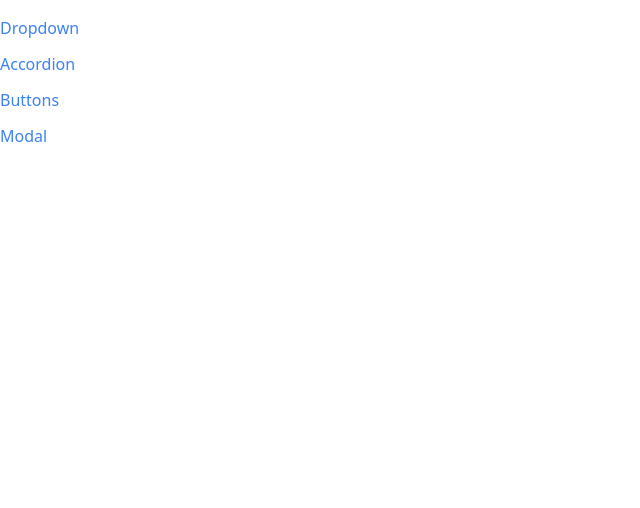
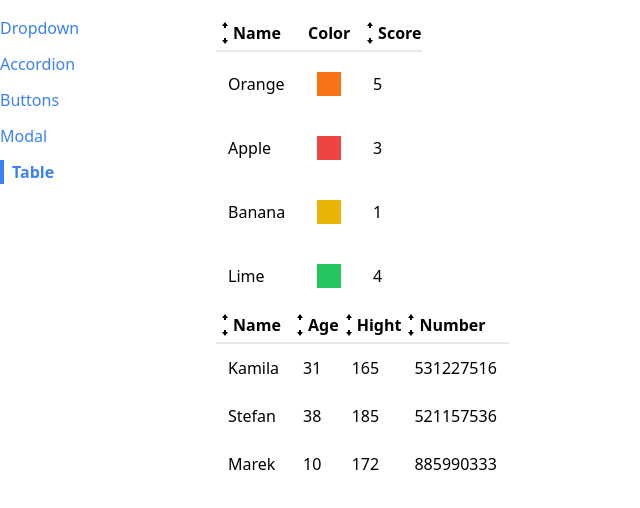
Before and after one commit to PatrykRoskosz/component-page, a React (Create React App) app: page /table in a window 1280 px wide. Shown: the top 508 px of the page, without its empty margins (0-640 px from the left). Built offline with nearby package versions, Linux system fonts and the light colour scheme.

Commit message:
create Table component

```diff
--- a/src/App.js
+++ b/src/App.js
@@ -4,6 +4,7 @@ import AccordionPage from "./pages/AccordionPage";
 import DropdownPage from "./pages/DropdownPage";
 import ButtonPage from "./pages/ButtonPage";
 import ModalPage from "./pages/ModalPage"
+import TablePage from "./pages/TablePage";
 
 function App() {
 	return (
@@ -22,6 +23,9 @@ function App() {
 				<Route path='/modal'>
 					<ModalPage />
 				</Route>
+				<Route path='/table'>
+					<TablePage />
+				</Route>
 			</div>
 		</div>
 	);
--- a/src/components/Sidebar/Sidebar.js
+++ b/src/components/Sidebar/Sidebar.js
@@ -6,6 +6,7 @@ const Sidebar = () => {
 		{ label: "Accordion", path: "/accordion" },
 		{ label: "Buttons", path: "/buttons" },
 		{ label: "Modal", path: "/modal" },
+		{ label: "Table", path: "/table" },
 	];
 	const renderedLinks = links.map(link => (
 		<Link key={link.label} to={link.path} className='mb-3' activeClassName='font-bold border-l-4 border-blue-500 pl-2'>
--- /dev/null
+++ b/src/components/Table/SortableTable.js
@@ -0,0 +1,99 @@
+import { useState, useEffect } from "react";
+import Table from "./Table";
+import { GoArrowSmallDown, GoArrowSmallUp } from "react-icons/go";
+
+const SortableTable = props => {
+	const { config, data } = props;
+	const [sortOrder, setSortOrder] = useState(null);
+	const [sortBy, setSortBy] = useState(null);
+
+	const handleClick = label => {
+		if (sortBy && label !== sortBy) {
+			setSortOrder("asc");
+			setSortBy(label);
+			return;
+		}
+		if (sortOrder === null) {
+			setSortOrder("asc");
+			setSortBy(label);
+		} else if (sortOrder === "asc") {
+			setSortOrder("desc");
+			setSortBy(label);
+		} else if (sortOrder === "desc") {
+			setSortOrder(null);
+			setSortBy(null);
+		}
+	};
+
+	const updatedConfig = config.map(column => {
+		if (!column.sortValue) {
+			return column;
+		}
+		return {
+			...column,
+			header: () => (
+				<th
+					className='cursor-pointer hover:bg-gray-100'
+					onClick={() => handleClick(column.label)}>
+					<div className='flex items-center'>
+						{getIcons(column.label, sortBy, sortOrder)}
+						{column.label}
+					</div>
+				</th>
+			),
+		};
+	});
+
+	let sortedData = data;
+	if (sortOrder && sortBy) {
+		const { sortValue } = config.find(column => column.label === sortBy);
+
+		sortedData = [...data].sort((a, b) => {
+			const valueA = sortValue(a);
+			const valueB = sortValue(b);
+
+			const reverseOrder = sortOrder === "asc" ? 1 : -1;
+
+			if (typeof valueA === "string") {
+				return valueA.localeCompare(valueB) * reverseOrder;
+			} else {
+				return (valueA - valueB) * reverseOrder;
+			}
+		});
+	}
+
+	return <Table {...props} config={updatedConfig} data={sortedData} />;
+};
+
+const getIcons = (label, sortBy, sortOrder) => {
+	if (label !== sortBy) {
+		return (
+			<div>
+				<GoArrowSmallUp />
+				<GoArrowSmallDown />
+			</div>
+		);
+	}
+	if (sortOrder === null) {
+		return (
+			<div>
+				<GoArrowSmallUp />
+				<GoArrowSmallDown />
+			</div>
+		);
+	} else if (sortOrder === "asc") {
+		return (
+			<div>
+				<GoArrowSmallUp />
+			</div>
+		);
+	} else if (sortOrder === "desc") {
+		return (
+			<div>
+				<GoArrowSmallDown />
+			</div>
+		);
+	}
+};
+
+export default SortableTable;
--- /dev/null
+++ b/src/components/Table/Table.js
@@ -0,0 +1,36 @@
+import { Fragment } from "react";
+
+const Table = ({ data, config, keyFn }) => {
+	const renderedHeadTableRows = config.map(column => {
+		if (column.header) {
+			return <Fragment key={column.label}>{column.header()}</Fragment>
+		} else {
+			return <th key={column.label}>{column.label}</th>;
+		}
+	});
+	const renderedBodyTableRows = data.map(rowData => {
+		const renderedCells = config.map(column => {
+			return (
+				<td className='p-3' key={column.label}>
+					{column.render(rowData)}
+				</td>
+			);
+		});
+		return (
+			<tr className='border-3' key={keyFn(rowData)}>
+				{renderedCells}
+			</tr>
+		);
+	});
+
+	return (
+		<table className='table-auto border-spacing-2'>
+			<thead>
+				<tr className='border-b-2'>{renderedHeadTableRows}</tr>
+			</thead>
+			<tbody>{renderedBodyTableRows}</tbody>
+		</table>
+	);
+};
+
+export default Table;
--- /dev/null
+++ b/src/pages/TablePage.js
@@ -0,0 +1,48 @@
+import SortableTable from "../components/Table/SortableTable";
+
+const TablePage = () => {
+	const data = [
+		{ name: "Orange", color: "bg-orange-500", score: 5 },
+		{ name: "Apple", color: "bg-red-500", score: 3 },
+		{ name: "Banana", color: "bg-yellow-500", score: 1 },
+		{ name: "Lime", color: "bg-green-500", score: 4 },
+	];
+
+	const config = [
+		{
+			label: "Name",
+			render: fruit => fruit.name,
+			sortValue: fruit => fruit.name,
+		},
+		{
+			label: "Color",
+			render: fruit => <div className={`p-3 m-2 ${fruit.color}`}></div>,
+		},
+		{ label: "Score", render: fruit => fruit.score ,sortValue: fruit => fruit.score,},
+	];
+
+    const dataTwo = [
+        { name: "Kamila", age: "31", hight: 165, phonNumber: '531227516' },
+        { name: "Stefan", age: "38", hight: 185, phonNumber: '521157536' },
+        { name: "Marek", age: "10", hight: 172, phonNumber: '885990333' },
+    ]
+    const configTwo = [
+        {label: "Name", render: (person) => person.name, sortValue: fruit => fruit.name,},
+        {label: "Age", render: (person) => person.age, sortValue: fruit => fruit.age,},
+        {label: "Hight", render: (person) => person.hight, sortValue: fruit => fruit.hight,},
+        {label: "Number", render: (person) => person.phonNumber, sortValue: fruit => fruit.phonNumber,}
+    ]
+
+	const keyFn = obj => {
+		return obj.name;
+	};
+
+	return (
+		<div>
+			<SortableTable data={data} config={config} keyFn={keyFn} />
+			<SortableTable data={dataTwo} config={configTwo} keyFn={keyFn} />
+		</div>
+	);
+};
+
+export default TablePage;
```
